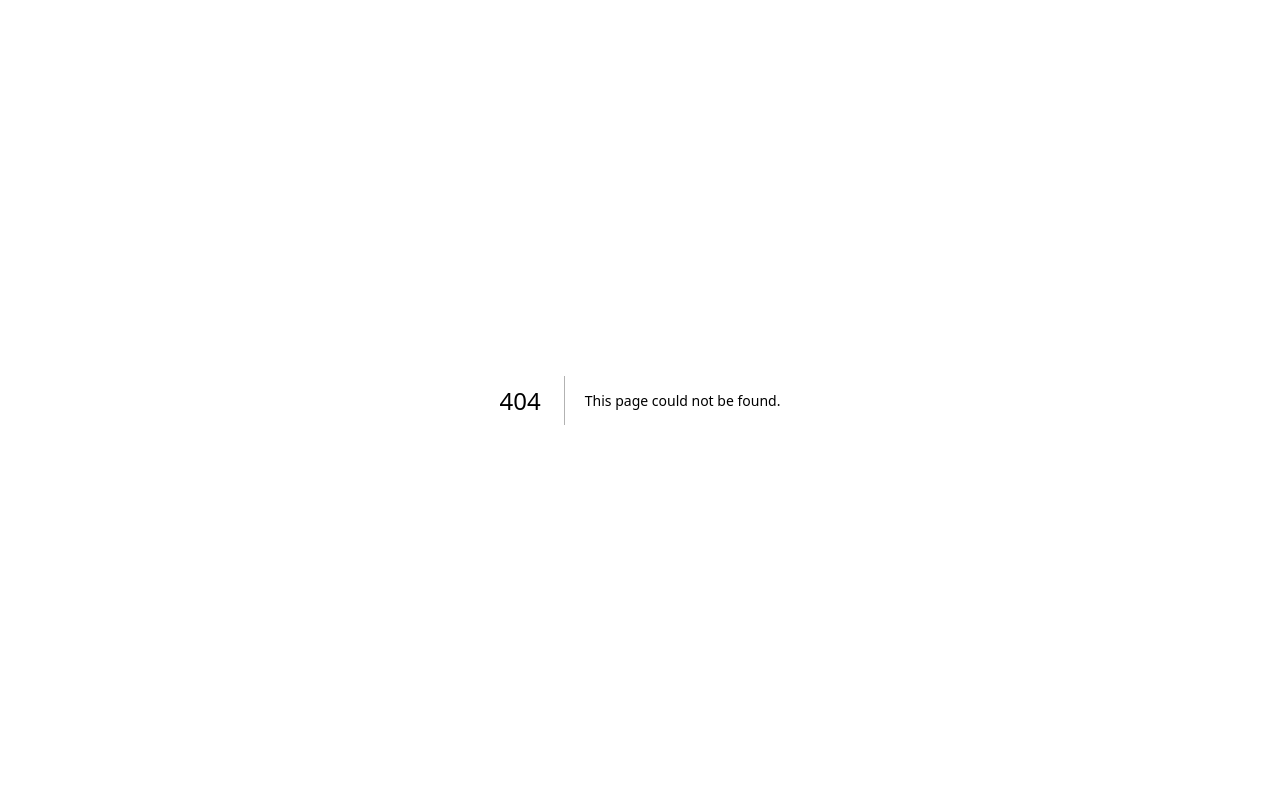
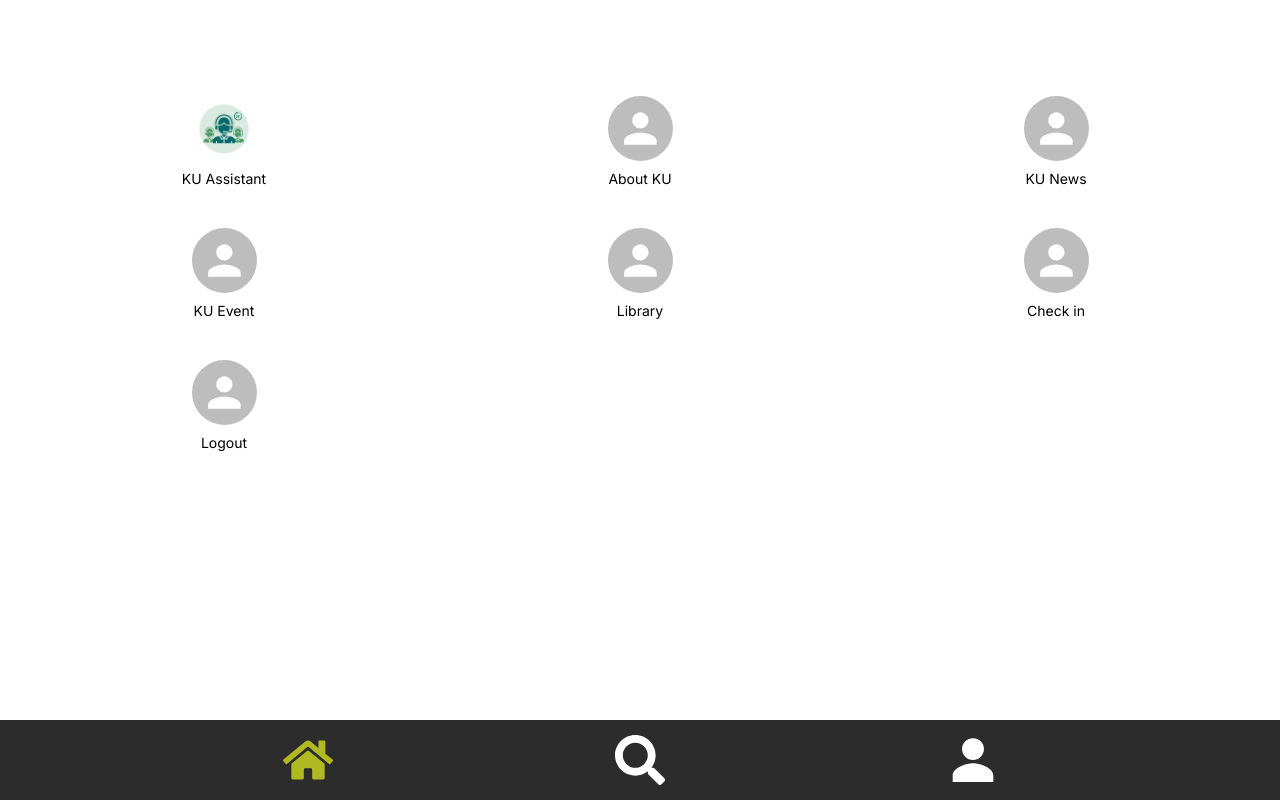
Before and after one commit to hackathon-ku/hackathon-2023-memo, a Next.js app in the folder frontend/: page /home in a window 1280 px wide. Before the commit this address had no page. Built offline with nearby package versions, Linux system fonts and the light colour scheme.

Commit message:
add: ux ui

```diff
--- a/frontend/package.json
+++ b/frontend/package.json
@@ -11,9 +11,12 @@
   "dependencies": {
     "@emotion/react": "^11.11.1",
     "@emotion/styled": "^11.11.0",
+    "@mui/icons-material": "^5.14.18",
     "@mui/material": "^5.14.18",
+    "@types/crypto-js": "^4.2.1",
     "autosuggest-highlight": "^3.3.4",
     "clsx": "^2.0.0",
+    "crypto-js": "^4.2.0",
     "next": "14.0.3",
     "react": "^18",
     "react-dom": "^18",
--- a/frontend/src/app/chat/history/page.tsx
+++ b/frontend/src/app/chat/history/page.tsx
@@ -7,7 +7,8 @@ import { useEffect, useState } from 'react';
 import { IoCloseOutline } from 'react-icons/io5';
 import { useRouter } from 'next/navigation';
 import SearchInput from '../../../components/SearchBar';
-
+import CardHistory from '../../../components/history/CardHistory';
+const testdata =["แนะนำวิชาตัวต่อของวิชาEng 4 หน่อย","ฉันจะได้เรียนวิชาระบบปฏิบัติการตอนปีไหน"]
 const History = () => {
   const router = useRouter();
   const [isReady, setIsReady] = useState(false);
@@ -15,7 +16,7 @@ const History = () => {
   useEffect(() => {
     setIsReady(true);
   }, []);
-
+  const [data, setData] = useState(testdata);
   return (
     <div className="flex flex-col w-screen h-screen ">
       <div className="h-[10%] flex  justify-around items-center bg-neutral-200 ">
@@ -31,8 +32,19 @@ const History = () => {
       </div>
       <div className="flex-grow overflow-y-scroll max-h-[100%] ">
         <div className="p-4">
-          <SearchInput/>
-          <SearchInput/>
+          <SearchInput className='h-14 mb-14'/>
+          {
+            data.map((item,index) => {
+              return (
+                <div key={index} className='mb-4'>
+                  <CardHistory name={item} />
+                </div>
+
+              )
+            }
+            )
+          }
+          <CardHistory/>
         </div>
       </div>
     </div>
--- a/frontend/src/app/chat/page.tsx
+++ b/frontend/src/app/chat/page.tsx
@@ -1,61 +1,106 @@
 'use client';
-import { IoArrowBackSharp } from 'react-icons/io5';
-import { MdHistory } from 'react-icons/md';
+import {IoArrowBackSharp} from 'react-icons/io5';
+import {MdHistory} from 'react-icons/md';
 import * as React from 'react';
-import { TextareaAutosize } from '@mui/base/TextareaAutosize';
-import { FaArrowRight } from 'react-icons/fa';
-import { styled } from '@mui/material';
-import { useEffect, useState } from 'react';
-import Message from '@/components/Messages';
-import { useRouter } from 'next/navigation';
+import {TextareaAutosize} from '@mui/base/TextareaAutosize';
+import {FaArrowRight} from 'react-icons/fa';
+import {styled} from '@mui/material';
+import {useEffect, useRef, useState} from 'react';
+import Message, {MessageProps, testData} from '@/components/Messages';
+import {useRouter} from 'next/navigation';
+
 
 const Chat = () => {
+    const [dataChat, setDataChat] = useState<MessageProps[]>(testData);
+    const messageEndRef = useRef<HTMLDivElement>(null);
     const router = useRouter();
     const [isReady, setIsReady] = useState(false);
+
+    const [message, setMessage] = useState<string>("")
 
     // useEffect to update state after component mounts
     useEffect(() => {
         setIsReady(true);
     }, []);
+    const handelSubmit = () => {
+        if (!message) return
+        console.log(message)
+        setDataChat((prev) => [
+            ...prev,
+            {
+                username: 'You',
+                content: message,
+                isNotGPT: true,
+            }
+        ]);
+        setDataChat((prev) =>[
+            ...prev,
+            {
+                username: 'KU Assistant',
+                content: 'Hello',
+                isNotGPT: false,
+            }
+            ]
+        )
+        setMessage("")
 
+    }
+    useEffect(() => {
+        if (messageEndRef.current) {
+            messageEndRef.current.scrollIntoView({ behavior: 'smooth' });
+        }
+    }, [dataChat]);
     return (
         <div className="flex flex-col w-screen h-screen ">
-      <div className="h-[10%] flex  justify-around items-center bg-neutral-200 ">
+            <div className="h-[10%] min-h-[10%] flex  justify-around items-center bg-neutral-200 ">
                 <div>
-          <IoArrowBackSharp size={25} className="text-teal-700" />
+                    <IoArrowBackSharp size={25} className="text-teal-700 cursor-pointer" onClick={() => {
+                        router.push('/home')
+                    }}/>
                 </div>
                 <div>KU Assistant</div>
                 <div>
-          <MdHistory size={25} onClick={() => router.push('/chat/history')} />
+                    <MdHistory size={25} onClick={() => router.push('/chat/history')}/>
                 </div>
             </div>
             <div className="flex-grow overflow-y-scroll max-h-[calc(100% - 7rem)] ">
                 <div className="p-4">
+                    {dataChat.map((data, index) => (
                         <Message
-            username="KU Assistant"
-            content="Hello, I'm KU Assistant. How can I help you?"
-            isNotGPT={false}
+                            key={index}
+                            username={data?.username}
+                            content={data?.content}
+                            isNotGPT={data?.isNotGPT}
+                            uid={data?.uid}
                         />
-          <Message
-            username="test"
-            content="Hello, I'm KU Assistant. How can I help you?"
-            isNotGPT={true}
-          />
+                    ))}
+                    <div ref={messageEndRef}>
+                    </div>
                 </div>
             </div>
             <div className=" bg-neutral-900 relative min-h-[10%] flex-shrink-0 max-h-[7rem]  py-2 flex  ">
                 <div className=" flex w-10/12 items-center justify-center  ms-2 ">
                     {isReady && (
                         <TextareaAutosize
+                            onChange={(e) => {
+                                setMessage(e.target.value)
+                            }}
+                            value={message}
                             aria-label="empty textarea"
                             placeholder="Messages KU Assistant..."
                             className="text-[0.875rem] max-h-[6rem] p-3 bg-neutral-200 w-11/12 rounded-xl resize-none"
+                            onKeyDown={(e) => {
+                                if (e.key === 'Enter' && !e.shiftKey) {
+                                    e.preventDefault();
+                                    handelSubmit();
+                                }
+                            }}
                         />
                     )}
                 </div>
 
                 <div className="flex items-center w-2/12 justify-center ">
-          ` <FaArrowRight size={20} className="text-white " />
+                    ` <FaArrowRight size={20} className="text-white cursor-pointer" onClick={handelSubmit}/>
                 </div>
             </div>
         </div>
--- /dev/null
+++ b/frontend/src/app/home/page.tsx
@@ -0,0 +1,56 @@
+"use client"
+import CardIcon from "@/components/home/CardIcon";
+import {FaHome, FaSearch} from "react-icons/fa";
+import React from "react";
+import {IoPersonSharp} from "react-icons/io5";
+import {useRouter} from "next/navigation";
+
+const Home = () => {
+    const router = useRouter()
+
+    return (
+        <div className="w-screen h-screen flex flex-col ">
+            <div className={"h-[10%]"}></div>
+            <div className={"flex flex-wrap p-4 h-3/6 gap-y-1 justify-between  content-start"}>
+                <div className={"w-1/3 h-32 cursor-pointer"} onClick={()=>{
+                    router.push("/chat")
+                }} >
+                    <CardIcon link={"/KuAssistant.JPG"} iconName={"KU Assistant"}/>
+                </div>
+                <div className={"w-1/3  h-32"}>
+                    <CardIcon iconName={"About KU"}/>
+                </div>
+                <div className={"w-1/3 h-32"}>
+                    <CardIcon iconName={"KU News"}/>
+                </div>
+                <div className={"w-1/3 h-32"}>
+                    <CardIcon  iconName={"KU Event"}/>
+                </div>
+                <div className={"w-1/3 h-32"}>
+                    <CardIcon iconName={"Library"}/>
+                </div>
+                <div className={"w-1/3 h-32"}>
+                    <CardIcon iconName={"Check in"}/>
+                </div>
+                <div className={"w-1/3 h-32"}>
+                    <CardIcon iconName={"Logout"}/>
+                </div>
+
+            </div>
+            <div className={"flex-grow"}>
+
+            </div>
+            <div className={"h-[10%] flex justify-evenly items-center w-full self-end bg-[#2C2C2C] "}>
+                <div>
+                    <FaHome size={50} className={"text-[#B0B922]"}/>
+                </div>
+                <div>
+                    <FaSearch size={50} className={"text-white"}/>
+                </div>
+                <div>
+                    <IoPersonSharp size={50} className={"text-white"} />
+                </div>
+            </div>
+        </div>)
+}
+export default Home
--- a/frontend/src/components/Messages.tsx
+++ b/frontend/src/components/Messages.tsx
@@ -50,11 +50,23 @@ const Message: React.FC<MessageProps> = ({
           isNotGPT ? 'bg-teal-600 text-white' : 'bg-gray-200 text-black'
         }`}
       >
-        <p className={"text-sm text-gray-600"+(isNotGPT ? 'bg-teal-600 text-white' : 'bg-gray-200 text-black')}>{username}</p>
+        <p className={"text-sm text-gray-600"+(isNotGPT ? 'bg-teal-600 text-white text-right ' : 'bg-gray-200 text-black')}>{username}</p>
         <p className="whitespace-pre-line">{content as string}</p>
       </div>
     </div>
   );
 };
+export const  testData : MessageProps[]=[
+  {
+    username:"KU Assistant",
+    content:"Hello, I'm KU Assistant. How can I help you?",
+    isNotGPT:false
 
+  },
+  {
+    username:"test",
+    content:"I want to know what is cat",
+    isNotGPT:true
+  }
+]
 export default Message;
--- a/frontend/src/components/SearchBar.tsx
+++ b/frontend/src/components/SearchBar.tsx
@@ -64,6 +64,7 @@ const SearchInput: FC<SearchInputProps> = ({
                 height: '100%',
                 padding: '0 15px',
                 color: '#262626',
+                boxShadow:"0px 4px 4px rgba(0, 0, 0, 0.10)"
               }}
               startAdornment={
                 <>
--- /dev/null
+++ b/frontend/src/components/home/CardIcon.tsx
@@ -0,0 +1,17 @@
+import {Avatar} from "@mui/material";
+import {FC} from "react";
+
+interface CardIconProps {
+    iconName: string;
+    link?: string;
+}
+
+const CardIcon: FC<CardIconProps> = ({iconName="cat", link}) => {
+    return (
+        <div className="flex flex-col items-center justify-center w-full ">
+            <Avatar sx={{width:65,height:65}} alt="Remy Sharp" src={link} className={"mb-2"}/>
+            <div className="text-center text-sm">{iconName}</div>
+        </div>
+    )
+}
+export default CardIcon;
```
Also changed, not shown: frontend/public/KuAssistant.JPG (added), 1 other file (tests, documents, lock files or other folders). Lines whose indentation alone changed are shown as unchanged.
